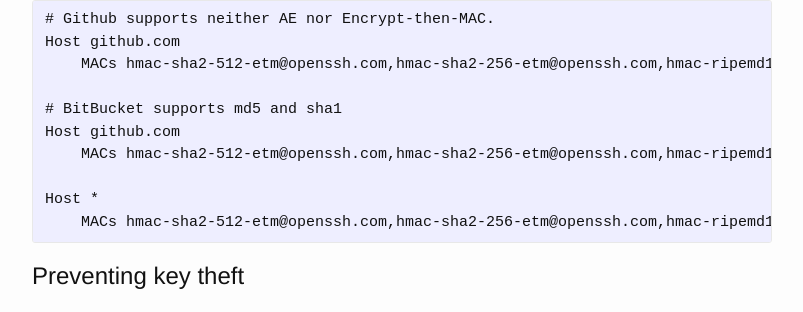
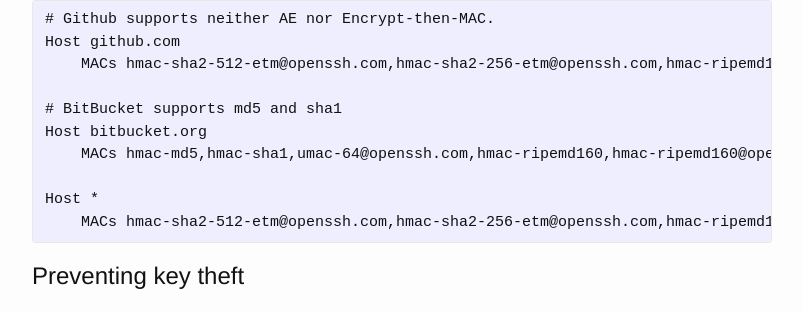
Before and after one commit to stribika/stribika.github.io, a Jekyll site: the page built from _posts/2015-01-04-secure-secure-shell.md, in a window 1280 px wide and 900 px high, scrolled down 5195 px. Shown: the part 249-561 px from the top of the window, without its empty margins (238-1041 px from the left). Built offline with Jekyll 4.4.1, drawn with Linux system fonts in a browser that asks for light colours.

Commit message:
Fix typo in host name for bitbucket and added correct list of accepted MACs for bitbucket

```diff
--- a/_posts/2015-01-04-secure-secure-shell.md
+++ b/_posts/2015-01-04-secure-secure-shell.md
@@ -256,8 +256,8 @@
     MACs hmac-sha2-512-etm@openssh.com,hmac-sha2-256-etm@openssh.com,hmac-ripemd160-etm@openssh.com,umac-128-etm@openssh.com,hmac-sha2-512
 
 # BitBucket supports md5 and sha1
-Host github.com
-    MACs hmac-sha2-512-etm@openssh.com,hmac-sha2-256-etm@openssh.com,hmac-ripemd160-etm@openssh.com,umac-128-etm@openssh.com,hmac-sha2-512,hmac-sha1-96
+Host bitbucket.org
+    MACs hmac-md5,hmac-sha1,umac-64@openssh.com,hmac-ripemd160,hmac-ripemd160@openssh.com,hmac-sha1-96,hmac-md5-96
 
 Host *
     MACs hmac-sha2-512-etm@openssh.com,hmac-sha2-256-etm@openssh.com,hmac-ripemd160-etm@openssh.com,umac-128-etm@openssh.com</code></pre>
```
